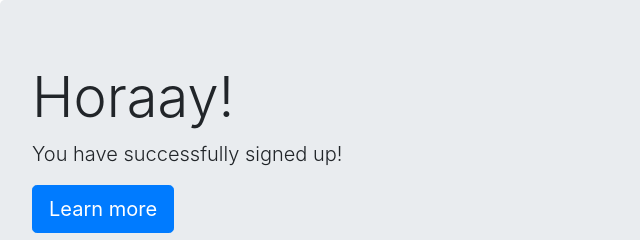
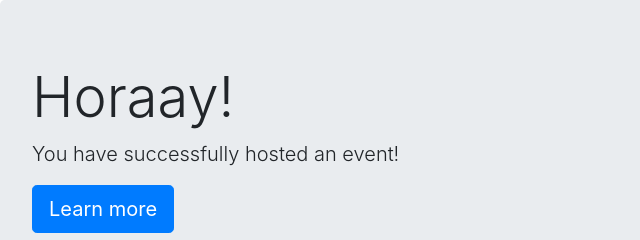
Before and after one commit to E-Aide/Dynamo-Core.github.io, a website: page Newsletter/success.html in a window 1280 px wide. Shown: the top 240 px of the page, 0-640 px from the left. Drawn offline with nearby package versions, Linux system fonts and the light colour scheme.

Commit message:
Update success.html

```diff
--- a/Newsletter/success.html
+++ b/Newsletter/success.html
@@ -10,7 +10,7 @@
   <body>
     <div class="jumbotron">
       <h1 class="display-4">Horaay!</h1>
-      <p class="lead">You have successfully signed up!</p>
+      <p class="lead">You have successfully hosted an event!</p>
       <a class="btn btn-primary btn-lg" href="#" role="button">Learn more</a>
     </div>
   </body>
```
